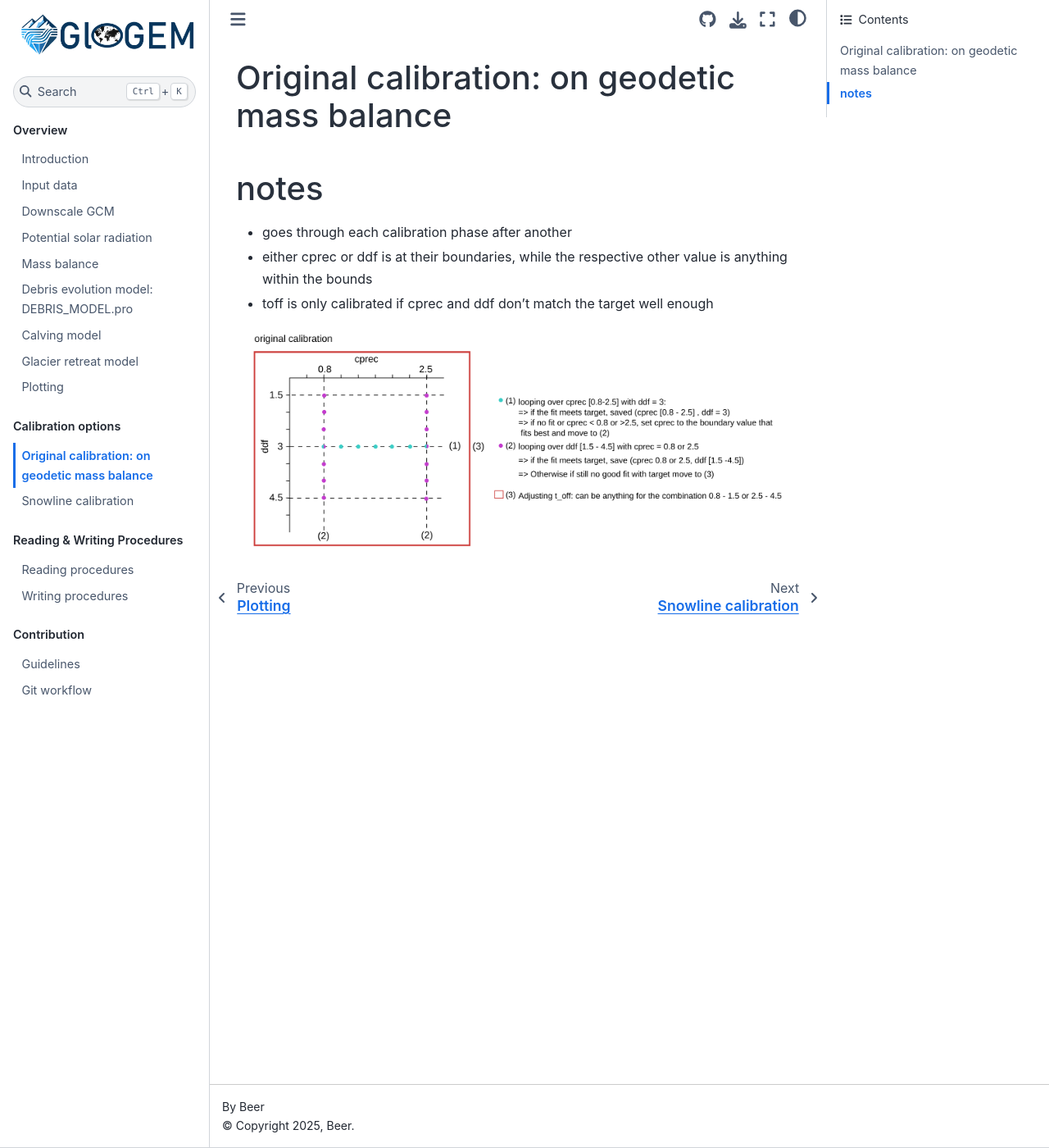
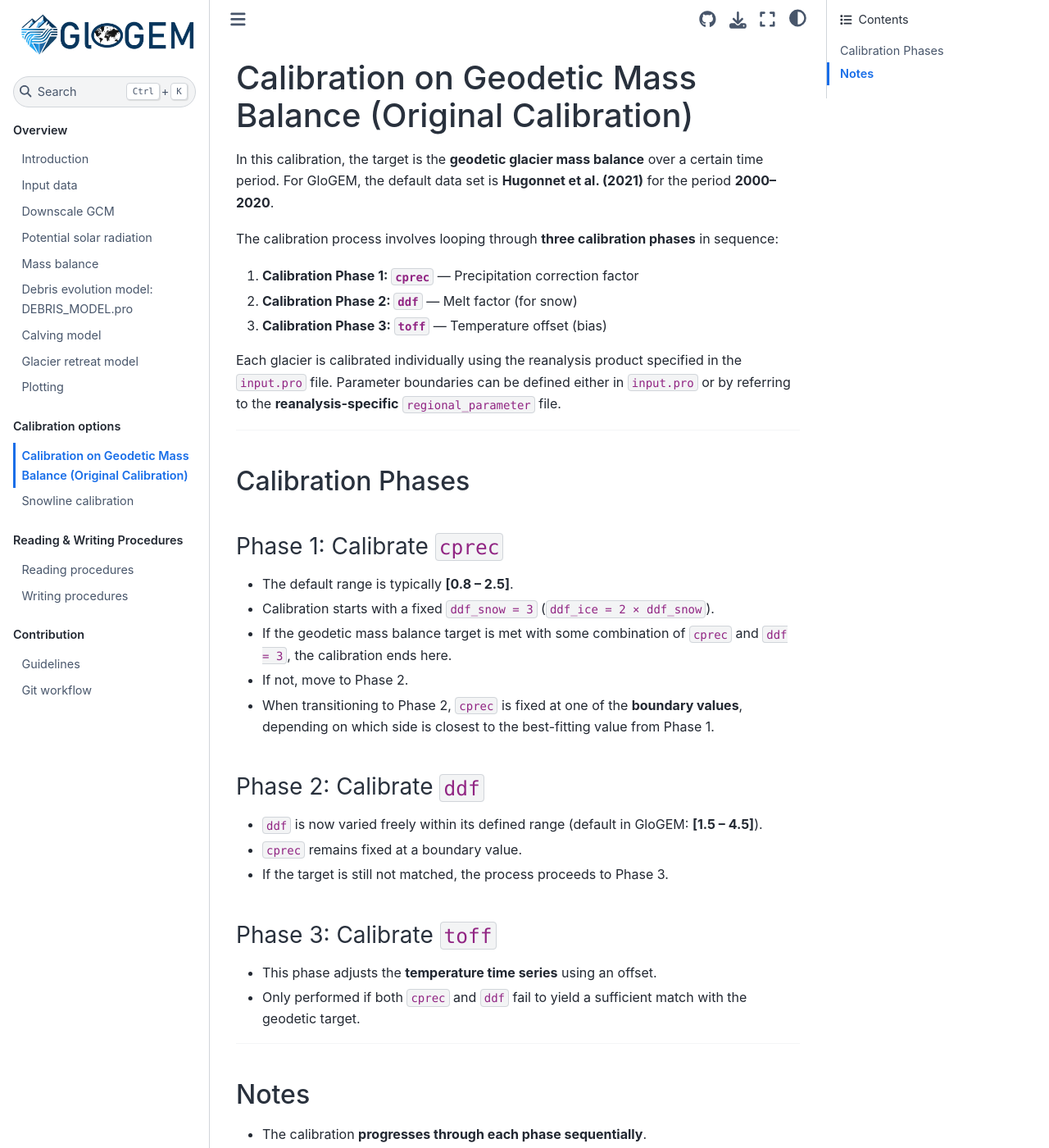
Before and after one commit to eth-vaw-glaciology/GloGEM-doc-temp, a Sphinx documentation site: the page built from docs/source/original_calibration.md, in a window 1280 px wide and 1400 px high. Shown: the whole window at 82% size. Built offline with Sphinx 7.4.7 and the Sphinx Book theme 1.1.4, drawn with Linux system fonts in a browser that asks for light colours; some of the changed text lies outside the part shown.

Commit message:
Update original_calibration.md

```diff
--- a/docs/source/original_calibration.md
+++ b/docs/source/original_calibration.md
@@ -1,8 +1,47 @@
-## Original calibration: on geodetic mass balance</h2>
+# Calibration on Geodetic Mass Balance (Original Calibration)
 
-## notes
-* goes through each calibration phase after another
-* either cprec or ddf is at their boundaries, while the respective other value is anything within the bounds
-* toff is only calibrated if cprec and ddf don't match the target well enough
+In this calibration, the target is the **geodetic glacier mass balance** over a certain time period. For GloGEM, the default data set is **Hugonnet et al. (2021)** for the period **2000–2020**.
 
-![Conceptual sketch of the calibration loop for the calibration aimes towards the geodetic mass balance. Parameter ranges in the figure are the default boundaries that can be adjusted](images/original_calibration_scheme.png)
+The calibration process involves looping through **three calibration phases** in sequence:
+
+1. **Calibration Phase 1: `cprec`** — Precipitation correction factor
+2. **Calibration Phase 2: `ddf`** — Melt factor (for snow)
+3. **Calibration Phase 3: `toff`** — Temperature offset (bias)
+
+Each glacier is calibrated individually using the reanalysis product specified in the `input.pro` file. Parameter boundaries can be defined either in `input.pro` or by referring to the **reanalysis-specific** `regional_parameter` file.
+
+---
+
+## Calibration Phases
+
+### Phase 1: Calibrate `cprec`
+
+- The default range is typically **[0.8 – 2.5]**.
+- Calibration starts with a fixed `ddf_snow = 3` (`ddf_ice = 2 × ddf_snow`).
+- If the geodetic mass balance target is met with some combination of `cprec` and `ddf = 3`, the calibration ends here.
+- If not, move to Phase 2.
+- When transitioning to Phase 2, `cprec` is fixed at one of the **boundary values**, depending on which side is closest to the best-fitting value from Phase 1.
+
+### Phase 2: Calibrate `ddf`
+
+- `ddf` is now varied freely within its defined range (default in GloGEM: **[1.5 – 4.5]**).
+- `cprec` remains fixed at a boundary value.
+- If the target is still not matched, the process proceeds to Phase 3.
+
+### Phase 3: Calibrate `toff`
+
+- This phase adjusts the **temperature time series** using an offset.
+- Only performed if both `cprec` and `ddf` fail to yield a sufficient match with the geodetic target.
+
+---
+
+## Notes
+
+- The calibration **progresses through each phase sequentially**.
+- During calibration:
+  - **Either `cprec` or `ddf` is fixed at a boundary**, while the other is varied within its allowed range.
+  - `toff` is only adjusted if the first two parameters fail to achieve a good match.
+
+---
+
+![Conceptual sketch of the calibration loop for the calibration aimed towards the geodetic mass balance. Parameter ranges in the figure are the default boundaries that can be adjusted](images/original_calibration_scheme.png)
```
